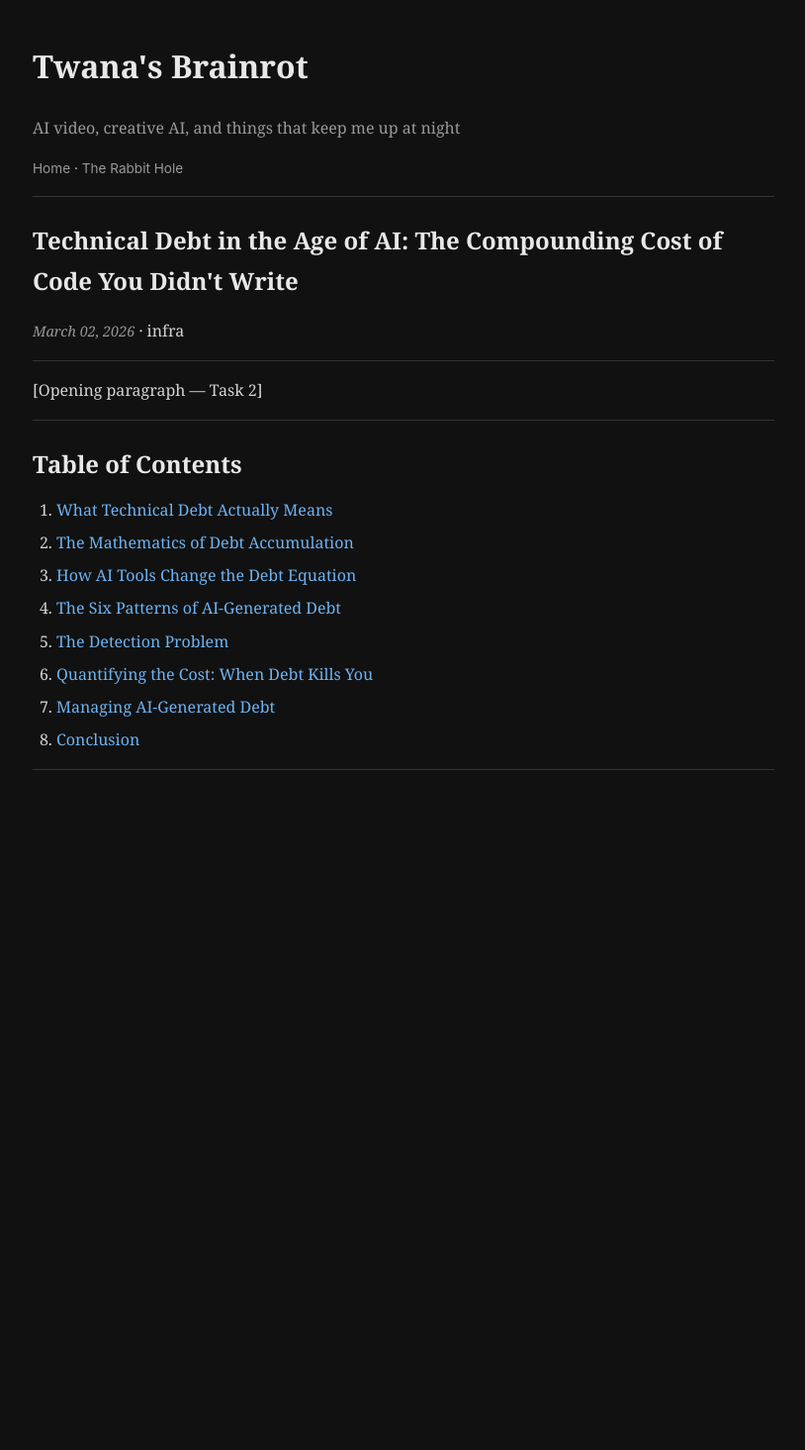
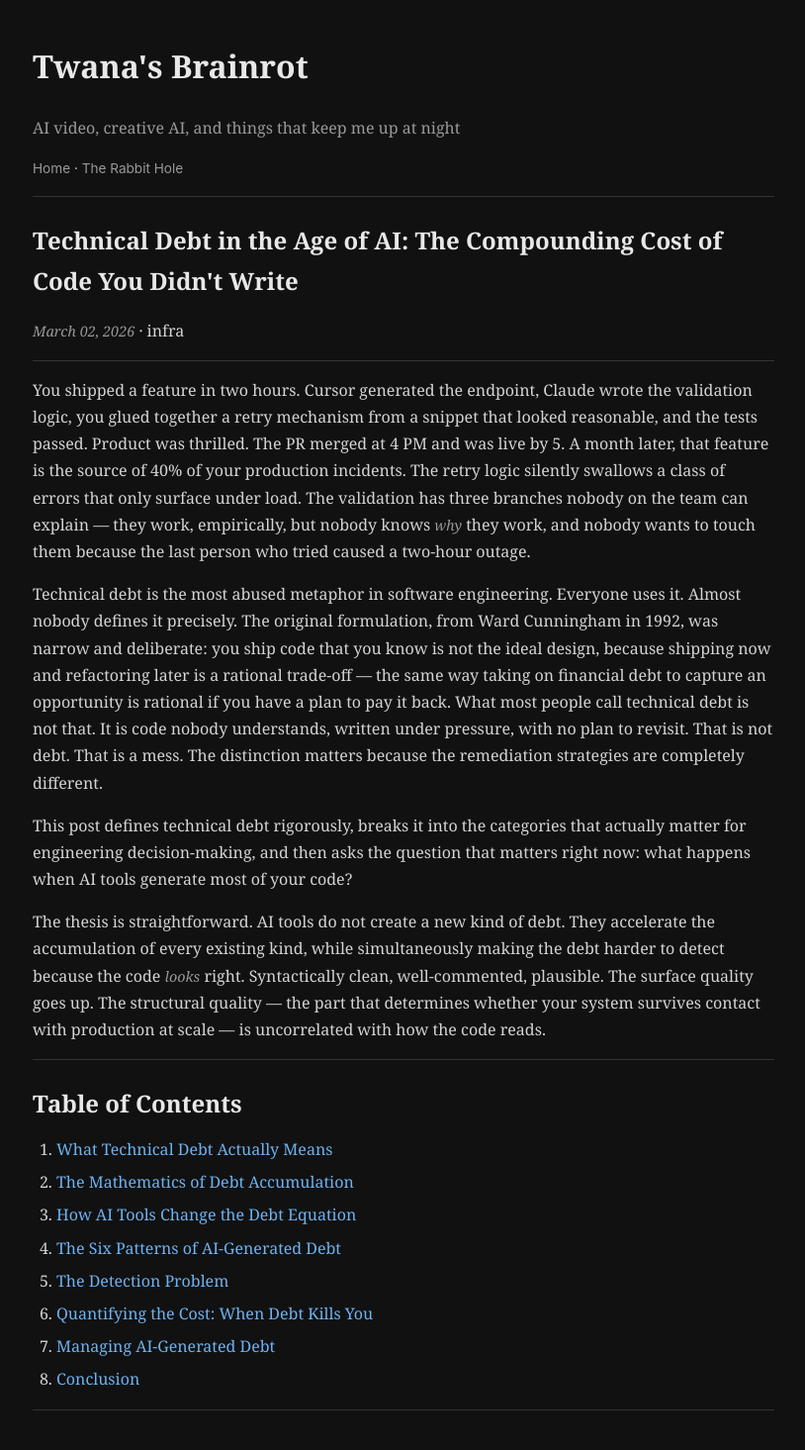
Before and after one commit to twanahc/twanahc.github.io, a Jekyll site: the page built from _posts/2026-03-02-technical-debt-ai-usage.md, in a window 1280 px wide. Shown: the whole page at 99% size, without its empty margins (232-1046 px from the left). Built offline with Jekyll 4.4.1, drawn with Linux system fonts in a browser that asks for light colours; before the commit the page ends 900 px from its top, so only the background shows below that.

Commit message:
feat: write opening section for technical debt article
Co-Authored-By: Claude Opus 4.6 <noreply@anthropic.com>

```diff
--- a/_posts/2026-03-02-technical-debt-ai-usage.md
+++ b/_posts/2026-03-02-technical-debt-ai-usage.md
@@ -5,7 +5,13 @@ date: 2026-03-02
 category: infra
 ---
 
-[Opening paragraph — Task 2]
+You shipped a feature in two hours. Cursor generated the endpoint, Claude wrote the validation logic, you glued together a retry mechanism from a snippet that looked reasonable, and the tests passed. Product was thrilled. The PR merged at 4 PM and was live by 5. A month later, that feature is the source of 40% of your production incidents. The retry logic silently swallows a class of errors that only surface under load. The validation has three branches nobody on the team can explain --- they work, empirically, but nobody knows *why* they work, and nobody wants to touch them because the last person who tried caused a two-hour outage.
+
+Technical debt is the most abused metaphor in software engineering. Everyone uses it. Almost nobody defines it precisely. The original formulation, from Ward Cunningham in 1992, was narrow and deliberate: you ship code that you know is not the ideal design, because shipping now and refactoring later is a rational trade-off --- the same way taking on financial debt to capture an opportunity is rational if you have a plan to pay it back. What most people call technical debt is not that. It is code nobody understands, written under pressure, with no plan to revisit. That is not debt. That is a mess. The distinction matters because the remediation strategies are completely different.
+
+This post defines technical debt rigorously, breaks it into the categories that actually matter for engineering decision-making, and then asks the question that matters right now: what happens when AI tools generate most of your code?
+
+The thesis is straightforward. AI tools do not create a new kind of debt. They accelerate the accumulation of every existing kind, while simultaneously making the debt harder to detect because the code *looks* right. Syntactically clean, well-commented, plausible. The surface quality goes up. The structural quality --- the part that determines whether your system survives contact with production at scale --- is uncorrelated with how the code reads.
 
 ---
 
```
